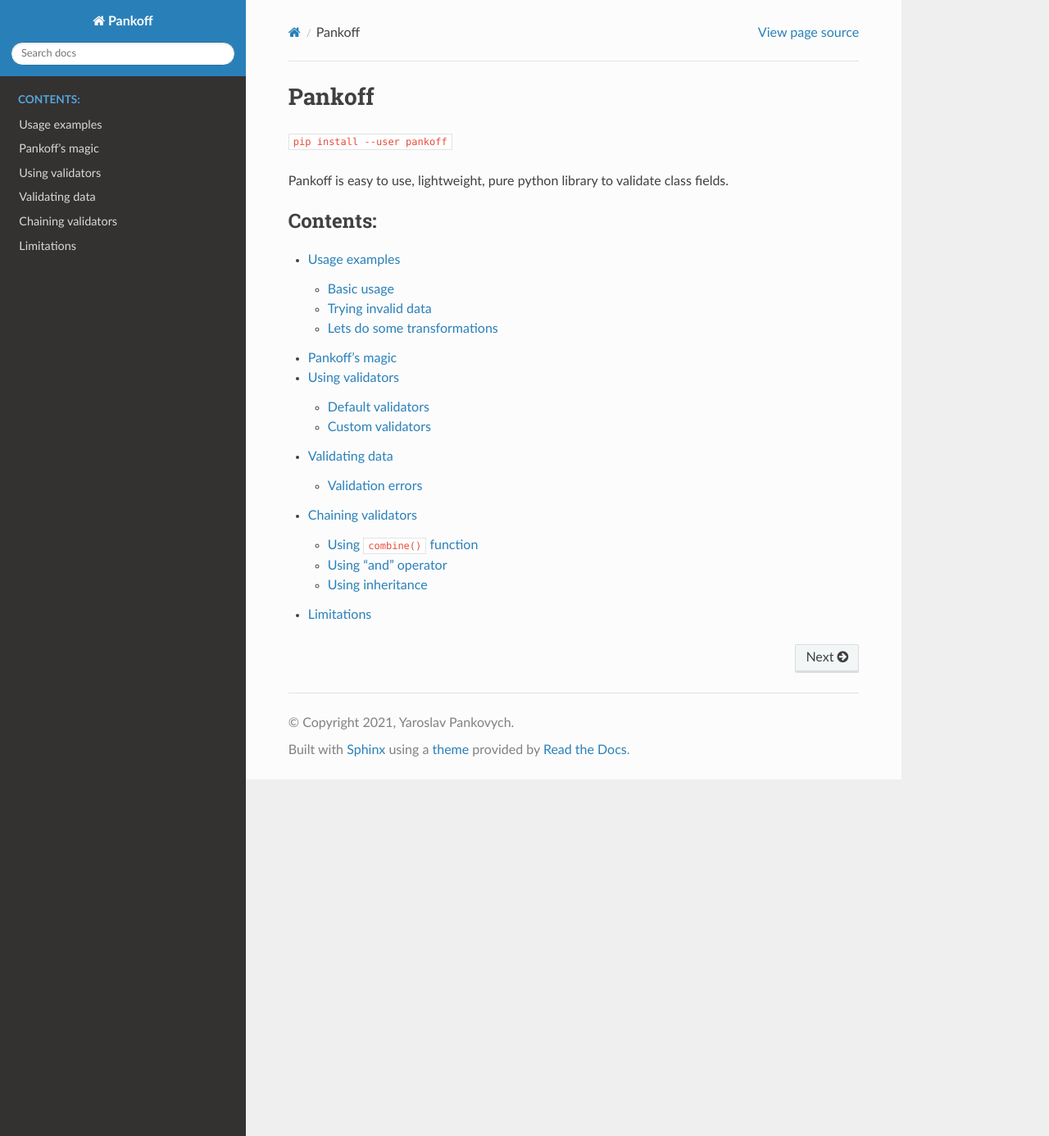
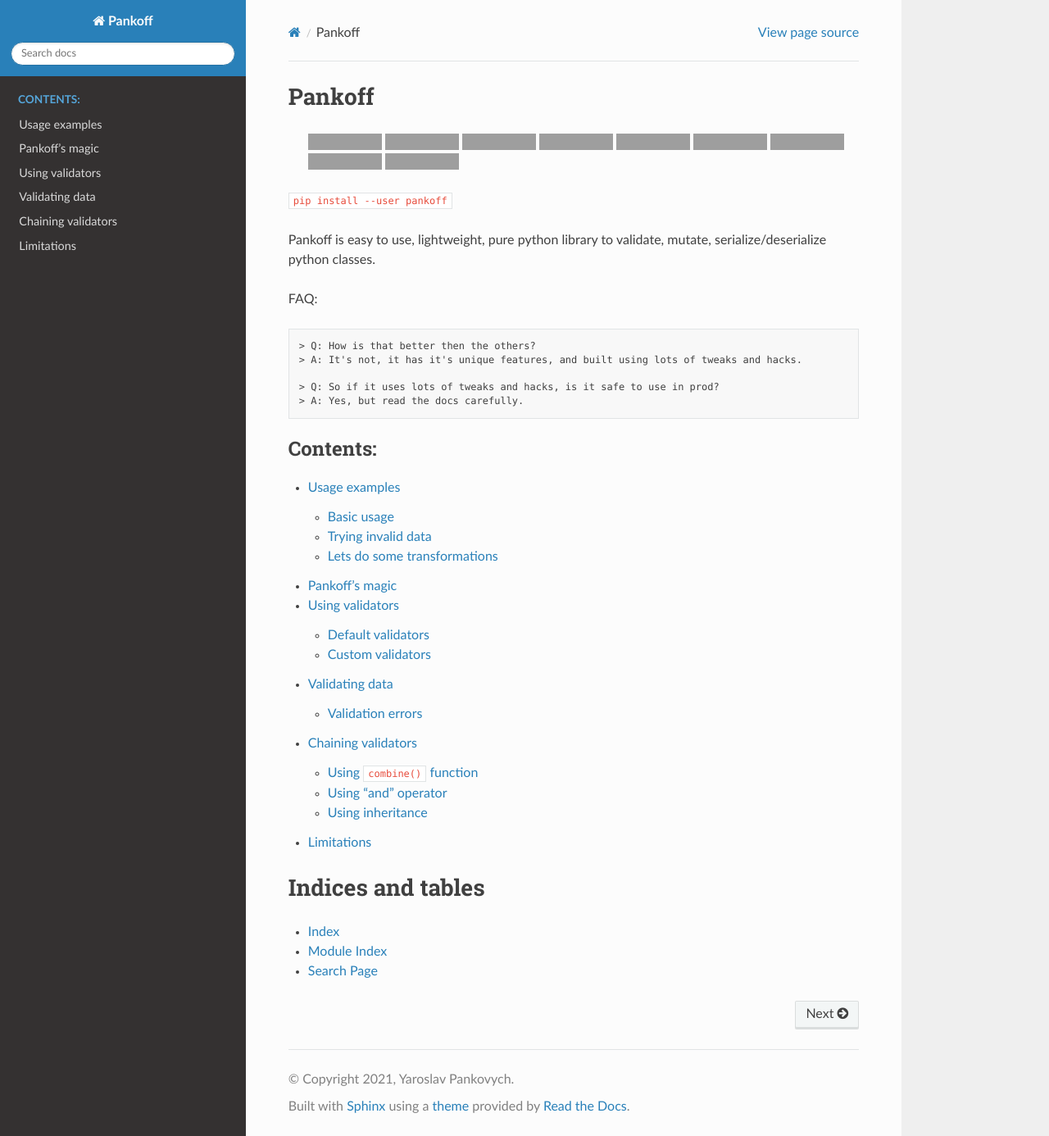
Before and after one commit to ypankovych/pankoff, a Sphinx documentation site: the page built from docs/source/index.rst, in a window 1280 px wide and 1386 px high. Shown: the whole window at 82% size. Built offline with Sphinx 7.4.7 and the Read the Docs theme 2.0.0, drawn with Linux system fonts in a browser that asks for light colours; grey boxes are pictures that could not be loaded.

Commit message:
update docs

```diff
--- a/docs/source/index.rst
+++ b/docs/source/index.rst
@@ -1,8 +1,54 @@
 Pankoff
-======================
+=======
+
+
+    .. image:: https://pepy.tech/badge/pankoff
+       :target: https://pepy.tech/project/pankoff
+       :alt: PyPi Downloads
+
+    .. image:: https://readthedocs.org/projects/pankoff/badge/?version=12.0
+       :target: https://pankoff.readthedocs.io/?badge=12.0
+       :alt: Docs status
+
+    .. image:: https://img.shields.io/pypi/status/pankoff.svg
+       :target: https://pypi.python.org/pypi/pankoff
+       :alt: PyPi status
+
+    .. image:: https://img.shields.io/pypi/pyversions/pankoff.svg
+       :target: https://pypi.python.org/pypi/pankoff/
+       :alt: PyPi python versions
+
+    .. image:: https://img.shields.io/badge/Maintained%3F-yes-green.svg
+       :target: https://GitHub.com/ypankovych/pankoff/graphs/commit-activity
+       :alt: Maintained
+
+    .. image:: https://badge.fury.io/py/pankoff.svg
+       :target: https://pypi.python.org/pypi/pankoff/
+       :alt: Latest version
+
+    .. image:: https://img.shields.io/pypi/implementation/pankoff.svg
+       :target: https://pypi.python.org/pypi/pankoff/
+       :alt: Python implementation
+
+    .. image:: https://img.shields.io/pypi/l/pankoff.svg
+       :target: https://opensource.org/licenses/MIT
+       :alt: MIT License
+
+    .. image:: https://img.shields.io/badge/PRs-welcome-brightgreen.svg
+       :target: http://makeapullrequest.com
+       :alt: PRs welcome
+
 ``pip install --user pankoff``
 
-Pankoff is easy to use, lightweight, pure python library to validate class fields.
+Pankoff is easy to use, lightweight, pure python library to validate, mutate, serialize/deserialize python classes.
+
+FAQ::
+
+    > Q: How is that better then the others?
+    > A: It's not, it has it's unique features, and built using lots of tweaks and hacks.
+
+    > Q: So if it uses lots of tweaks and hacks, is it safe to use in prod?
+    > A: Yes, but read the docs carefully.
 
 .. toctree::
    :maxdepth: 3
@@ -14,3 +60,10 @@
    validating_data
    combinator
    limitations
+
+Indices and tables
+==================
+
+* :ref:`genindex`
+* :ref:`modindex`
+* :ref:`search`
```
Also changed, not shown: README.md (+2 -0 lines).
